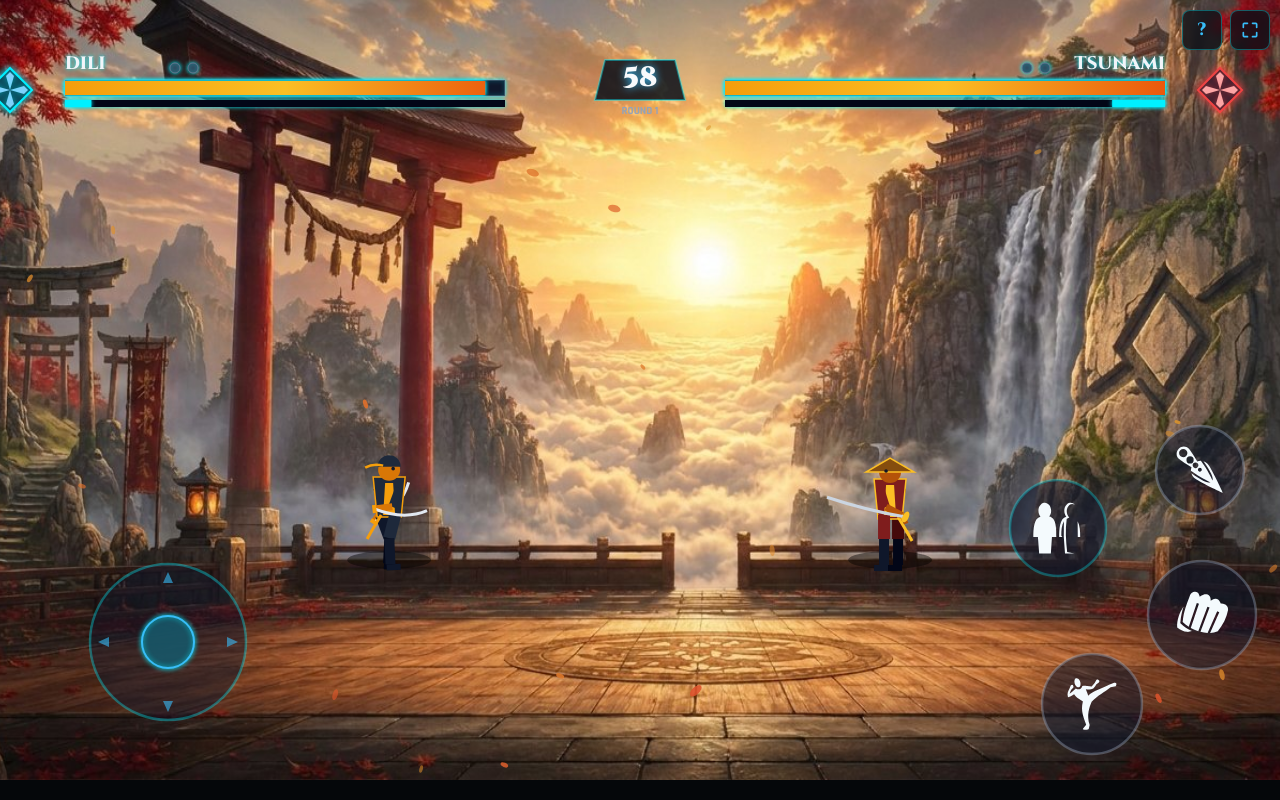
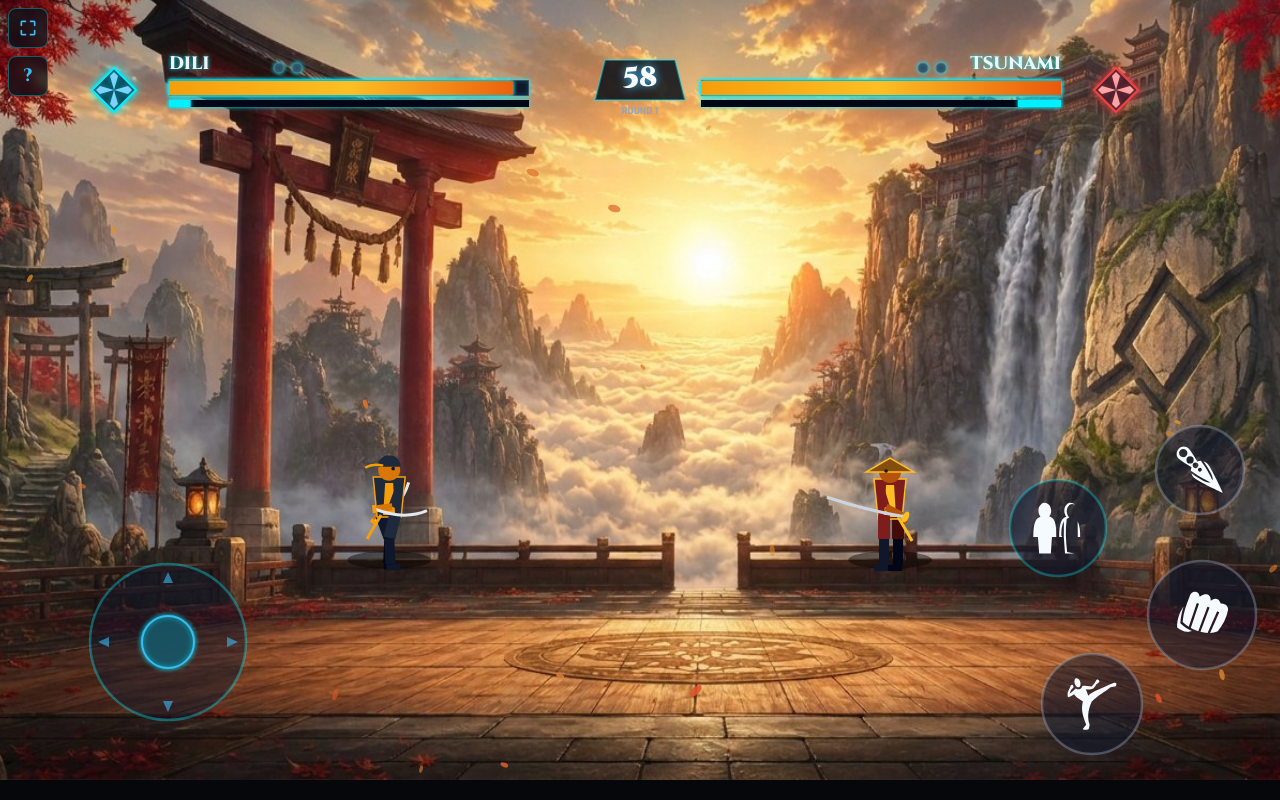
Before and after one commit to badhonai/DiliFighter, a website built with Vite: page index.html in a window 1280 px wide. Built offline with nearby package versions, Linux system fonts and the light colour scheme.

Commit message:
beta: HUD/super-button collision-proofing (verified 13 devices) + richer how-to manual

```diff
--- a/src/styles/game.css
+++ b/src/styles/game.css
@@ -57,8 +57,9 @@ html, body {
 /* Help "?" Button */
 #help-toggle-btn {
   position: fixed;
-  top: 10px;
-  right: 58px;
+  top: 56px;
+  left: 8px;
+  right: auto;
   width: 40px;
   height: 40px;
   background: rgba(10, 14, 22, 0.75);
@@ -184,6 +185,20 @@ html, body {
   color: #b6c2d2;
   font-size: 13.5px;
   margin: 0;
+  line-height: 1.45;
+}
+
+.help-text {
+  color: #b6c2d2;
+  font-size: 13.5px;
+  line-height: 1.55;
+  margin: 0;
+  font-family: 'Rajdhani', sans-serif;
+}
+
+.help-text strong,
+.help-row p strong {
+  color: #e2e8f0;
 }
 
 .help-grid {
@@ -388,8 +403,9 @@ html, body {
 /* Persistent Fullscreen Toggle Button */
 #fullscreen-toggle-btn {
   position: fixed;
-  top: 10px;
-  right: 10px;
+  top: 8px;
+  left: 8px;
+  right: auto;
   width: 40px;
   height: 40px;
   background: rgba(10, 14, 22, 0.75);
--- a/src/ui/HUD.js
+++ b/src/ui/HUD.js
@@ -43,10 +43,11 @@ export class HUD {
     this.renderTimer(ctx, w / 2, 45, Math.ceil(matchTimer), roundNum);
 
     // 2. Player 1 (Left) Bars: Name, Health, Shadow Energy
-    this.renderPlayerHUD(ctx, 60, 40, p1, this.p1TrailingHealth, false);
+    // (nudged right so the stacked top-left fullscreen/help buttons never cover it)
+    this.renderPlayerHUD(ctx, 164, 40, p1, this.p1TrailingHealth, false);
 
     // 3. Player 2 (Right) Bars: Name, Health, Shadow Energy
-    this.renderPlayerHUD(ctx, w - 60, 40, p2, this.p2TrailingHealth, true);
+    this.renderPlayerHUD(ctx, w - 164, 40, p2, this.p2TrailingHealth, true);
 
     // 4. Hit Combo Popups
     this.renderCombos(ctx, w);
@@ -89,7 +90,7 @@ export class HUD {
   }
 
   renderPlayerHUD(ctx, anchorX, y, fighter, trailingHealth, isReversed) {
-    const barWidth = 440;
+    const barWidth = 360;
     const barHeight = 16;
     const maxHp = fighter.maxHealth;
     const hpRatio = Math.max(0, fighter.health / maxHp);
--- a/src/ui/HelpMenu.js
+++ b/src/ui/HelpMenu.js
@@ -29,29 +29,44 @@ export class HelpMenu {
         <button id="help-close-btn" type="button" aria-label="Close Guide">
           <svg viewBox="0 0 24 24" aria-hidden="true"><path d="M6 6l12 12M18 6L6 18" fill="none" stroke="currentColor" stroke-width="2.2" stroke-linecap="round"/></svg>
         </button>
-        <h2 class="help-title">CONTROLS</h2>
+        <h2 class="help-title">HOW TO PLAY</h2>
+
+        <div class="help-section">
+          <h3>THE GOAL</h3>
+          <p class="help-text">Defeat your opponent in a <strong>best-of-3</strong> duel.
+          Win a round by dropping their gold <strong>health bar</strong> to zero (K.O.),
+          or by having more health when the timer runs out. First to 2 round wins takes the match.</p>
+        </div>
 
         <div class="help-section">
           <h3>MOBILE</h3>
-          <div class="help-row">${icon('joystick')}<p>Left bottom joystick — move, jump (up), crouch (down)</p></div>
-          <div class="help-row">${icon('punch')}<p>Punch — quick strike</p></div>
-          <div class="help-row">${icon('kick')}<p>Kick — heavy strike</p></div>
-          <div class="help-row">${icon('ranged')}<p>Kunai — ranged projectile</p></div>
-          <div class="help-row">${icon('shadow')}<p>Shadow Mode — unleash when the cyan bar is full</p></div>
+          <div class="help-row">${icon('joystick')}<p><strong>Left joystick</strong> — walk left/right, push <strong>up to jump</strong>, hold <strong>down to crouch</strong> (blocks low hits)</p></div>
+          <div class="help-row">${icon('punch')}<p><strong>Punch</strong> — fast strike, good for starting combos</p></div>
+          <div class="help-row">${icon('kick')}<p><strong>Kick</strong> — slower, heavy damage</p></div>
+          <div class="help-row">${icon('ranged')}<p><strong>Kunai</strong> — throw a blade from a distance</p></div>
+          <div class="help-row">${icon('shadow')}<p><strong>Shadow Mode</strong> — tap when the cyan bar is full to transform</p></div>
         </div>
 
         <div class="help-section">
           <h3>KEYBOARD</h3>
           <div class="help-grid">
-            <span class="help-key">A / D</span><p>Move</p>
+            <span class="help-key">A / D</span><p>Walk left / right</p>
             <span class="help-key">W</span><p>Jump</p>
-            <span class="help-key">S</span><p>Crouch</p>
+            <span class="help-key">S</span><p>Crouch (blocks low hits)</p>
             <span class="help-key">J</span><p>Punch</p>
             <span class="help-key">K</span><p>Kick</p>
-            <span class="help-key">L</span><p>Kunai</p>
+            <span class="help-key">L</span><p>Throw kunai</p>
             <span class="help-key">SPACE</span><p>Shadow Mode</p>
             <span class="help-key">ESC</span><p>Pause</p>
           </div>
+        </div>
+
+        <div class="help-section">
+          <h3>TIPS</h3>
+          <p class="help-text">Hold <strong>away from your opponent</strong> to block high attacks,
+          and crouch to block low ones. Blocking and landing hits fill your <strong>cyan Shadow
+          bar</strong> — when it's full and glowing, unleash Shadow Mode for
+          <strong>boosted speed and damage</strong> for a limited time.</p>
         </div>
 
         <p class="help-credit">Icons by game-icons.net (CC BY 3.0) — Lorc &amp; Delapouite</p>
```
